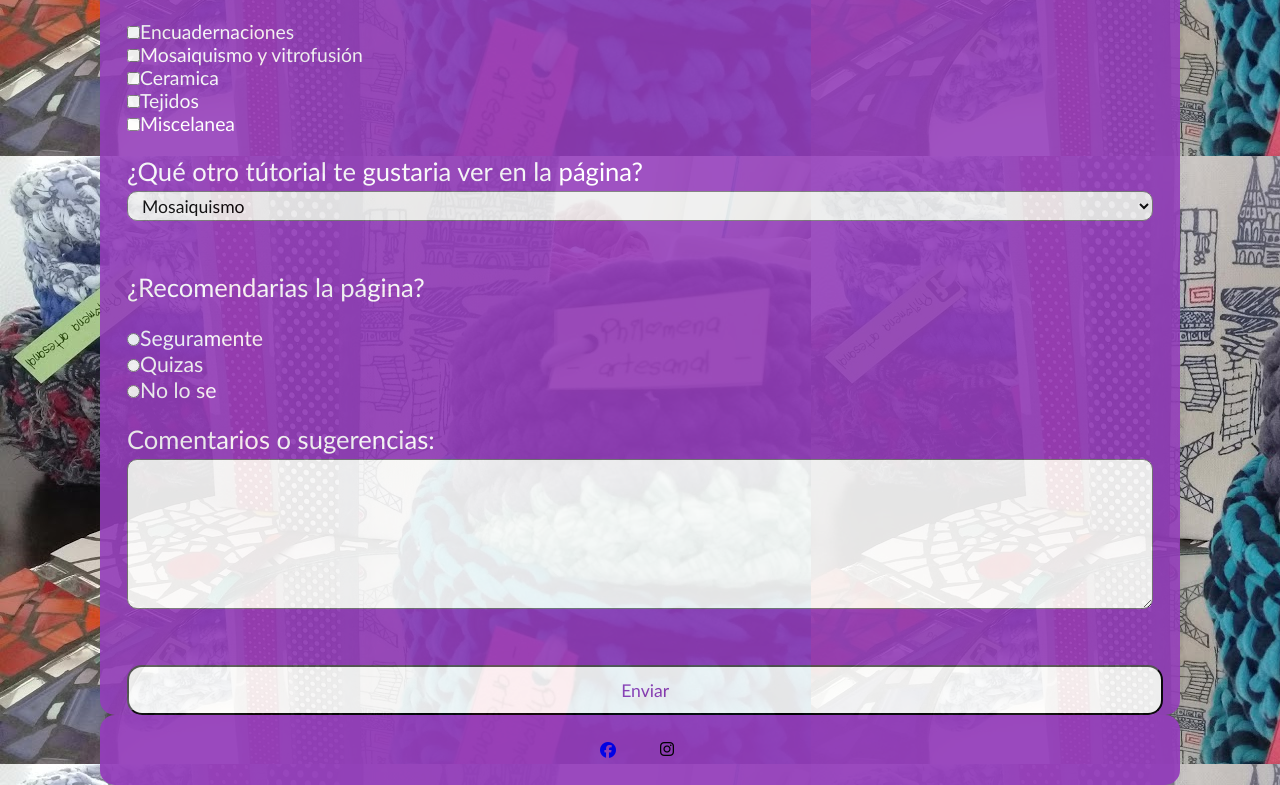
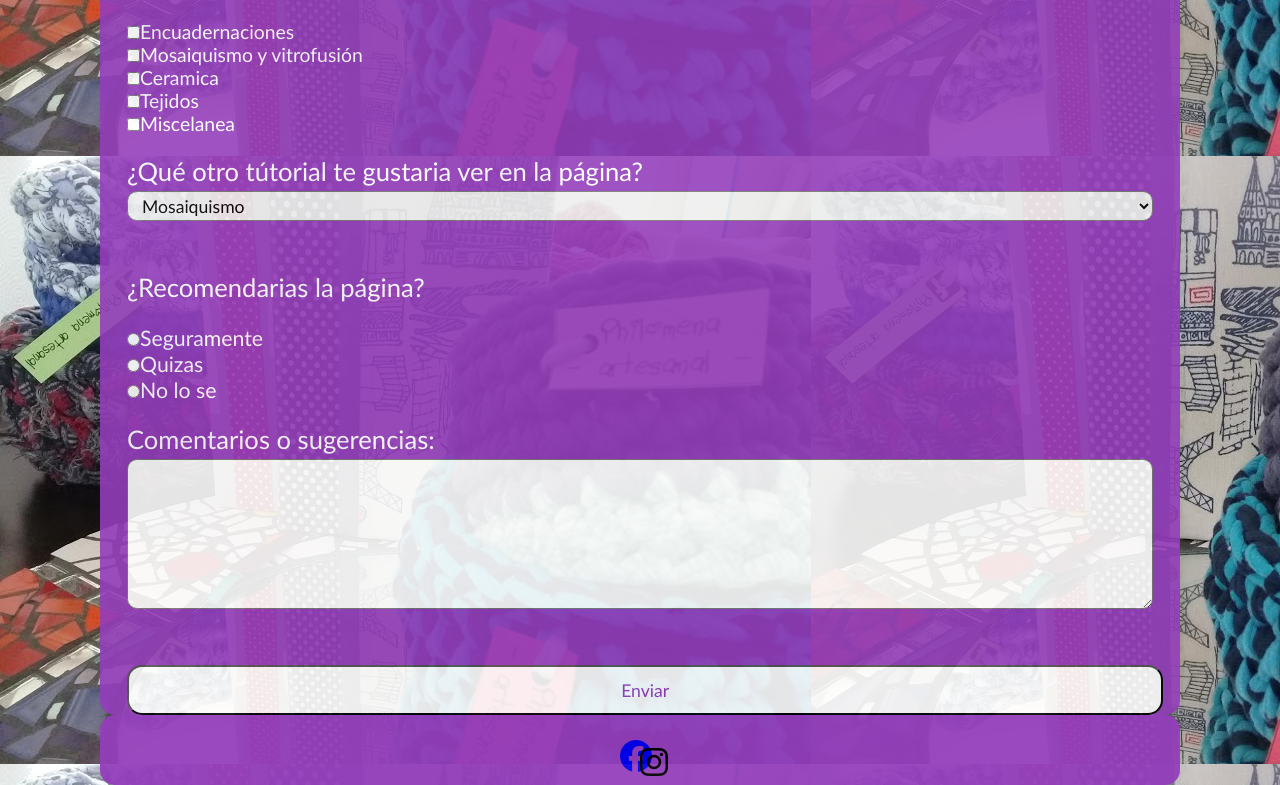
Before and after one commit to Maxi-M-Torres/Philomena, a plain HTML site: page Contacto/index-contacto.html in a window 1280 px wide. Shown: the part 452-1237 px from the top of the page. Drawn offline with Linux system fonts and the light colour scheme.

Commit message:
Update index-contacto.html

```diff
--- a/Contacto/index-contacto.html
+++ b/Contacto/index-contacto.html
@@ -10,7 +10,7 @@
 </head>
 <body>
     <header>
-        <i  class="nav-icono"><img class="nav-logo" src="../Imagenes/Logo.jpg" alt=""></i>
+        <i  class="nav-icono"><a href="../index.html"><img class="nav-logo" src="../Imagenes/Logo.jpg" alt=""></a></i>
         <nav>
             <ul class="nav-contenedor">
                 <li class="nav-item"><a href="../index.html">Página principal</a></li>
@@ -63,8 +63,8 @@
     </main>
     <footer>
         <div class="footer-icons">
-            <a href="https://www.facebook.com/Philomena-artesanal-162918017525547" target="_blank"><i class="fa-brands fa-facebook i-icons"></i></a>
-            <i class="fa-brands fa-instagram i-icons"></i>
+            <a href="https://www.facebook.com/Philomena-artesanal-162918017525547" target="_blank"><i class="fa-brands fa-facebook  fa-2x"></i></a>
+            <i class="fa-brands fa-instagram  fa-2x"></i>
         </div>
     </footer>
     <script src="./scripts-contacto.js"></script>
```
